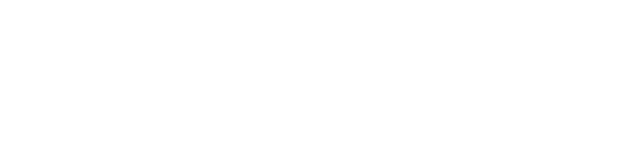
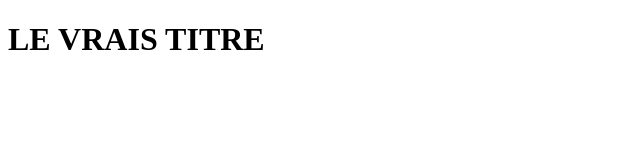
Before and after one commit to tyZulh/gitTest, a plain HTML site: page index.html in a window 1280 px wide. Shown: the whole page, without its empty margins (0-640 px from the left). Drawn offline with Linux system fonts and the light colour scheme.

Commit message:
add the true title to index.html

```diff
--- a/index.html
+++ b/index.html
@@ -6,6 +6,6 @@
   <title>Document</title>
 </head>
 <body>
-
+  <h1>LE VRAIS TITRE</h1>
 </body>
 </html>
```
